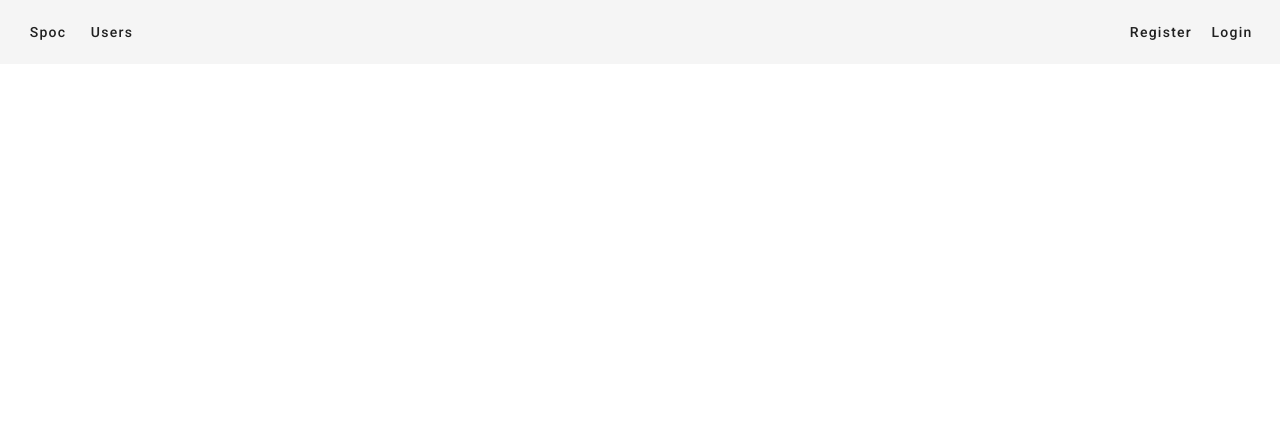
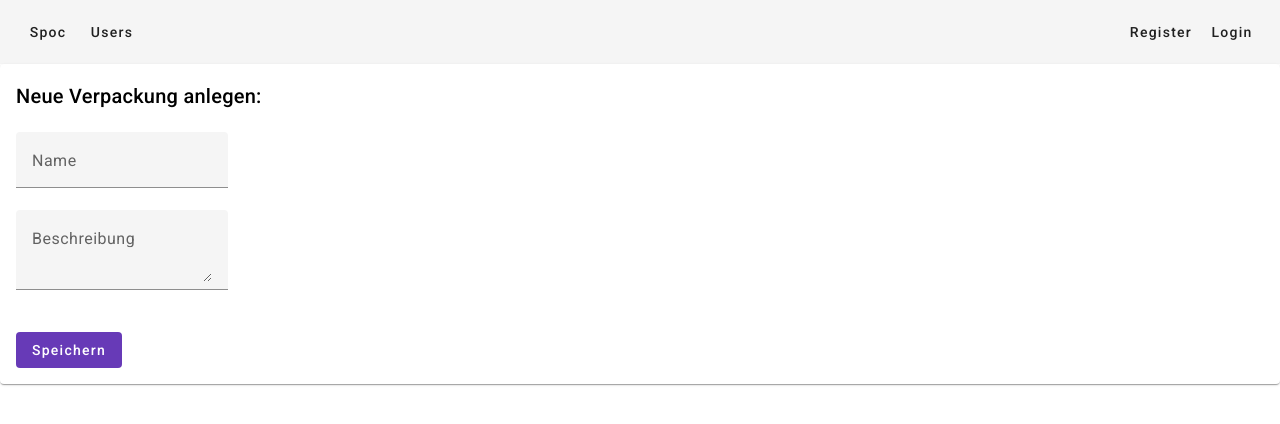
Before and after one commit to cmh1506/spociii-frontend, an Angular app: page /verpackung in a window 1280 px wide. Before the commit this address led to /. Shown: the top 424 px of the page. Built offline with nearby package versions, Linux system fonts and the light colour scheme.

Commit message:
Form angelegt, Cors error

```diff
--- a/src/app/api.service.ts
+++ b/src/app/api.service.ts
@@ -1,5 +1,6 @@
 import {HttpClient} from "@angular/common/http";
 import { Injectable } from "@angular/core";
+import { tick } from "@angular/core/testing";
 import { Observable } from "rxjs";
 import { environment } from "src/environments/environment";
 
@@ -7,7 +8,8 @@ import { environment } from "src/environments/environment";
   providedIn: 'root'
 })
 export class ApiService {
-  path = "https://spociii-backend.azurewebsites.net/"
+  //path = "https://spociii-backend.azurewebsites.net/"
+  path = environment.path
   messages = []
   users = []
   constructor(private httpClient: HttpClient){}
@@ -22,6 +24,14 @@ export class ApiService {
       this.messages = res
     })
   }
+
+  createVerpackung(verpackung: any){
+    console.log(this.path)
+    this.httpClient.post(this.path + '/verpackung', verpackung).subscribe((res: any) => {
+      this.messages = res
+    })
+  }
+
   getUsers() {
     this.httpClient.get(this.path + '/users').subscribe((res: any) => {
       this.users = res
--- a/src/app/app.module.ts
+++ b/src/app/app.module.ts
@@ -23,9 +23,11 @@ import { PostComponent } from './post/post.component';
 import { AuthService } from './auth.service';
 import { AuthInterceptorService } from './auth-interceptor.service';
 import { of } from 'rxjs';
+import { VerpackungFormComponent } from './verpackung-form/verpackung-form.component';
 
 const routes = [
   { path: 'register', component: RegisterComponent },
+  { path: 'verpackung', component: VerpackungFormComponent },
   { path: 'login', component: LoginComponent },
   {
     path: 'users',
@@ -47,7 +49,8 @@ const routes = [
     LoginComponent,
     UsersComponent,
     ProfileComponent,
-    PostComponent
+    PostComponent,
+    VerpackungFormComponent
   ],
   imports: [
     BrowserModule,
--- a/src/app/auth.service.ts
+++ b/src/app/auth.service.ts
@@ -7,7 +7,8 @@ import { Router } from '@angular/router';
   providedIn: 'root'
 })
 export class AuthService {
-  path = "https://spociii-backend.azurewebsites.net/auth"
+  //path = "https://spociii-backend.azurewebsites.net/auth"
+  path = environment.path + "/auth"
 
   TOKEN: string = 'token'
 
--- a/src/app/post/post.component.ts
+++ b/src/app/post/post.component.ts
@@ -7,7 +7,7 @@ import { ApiService } from '../api.service';
   styleUrls: ['./post.component.css']
 })
 export class PostComponent {
-  postMsg: any = "Fuck it."
+  postMsg: any = ""
 
   constructor(public apiService: ApiService) { }
 
--- a/src/app/register/register.component.ts
+++ b/src/app/register/register.component.ts
@@ -15,7 +15,6 @@ export class RegisterComponent {
     description: ''
   }
   post() {
-    console.log(this.registerData)
     this.authService.registerUser(this.registerData)
   }
 }
--- /dev/null
+++ b/src/app/verpackung-form/verpackung-form.component.html
@@ -0,0 +1,27 @@
+<mat-card>
+  <mat-card-header>
+    <mat-card-title>
+      Neue Verpackung anlegen:
+    </mat-card-title>
+  </mat-card-header>
+  <mat-card-content>
+    <form novalidate class="register-form" name="register-form">
+
+      <br>
+      <mat-form-field class="register-full-width">
+        <mat-label>Name</mat-label>
+        <input matInput [(ngModel)]="verpackungData.name" name="name" placeholder="name" type="name">
+      </mat-form-field>
+      <br>
+      <mat-form-field class="register-full-width">
+        <mat-label>Beschreibung</mat-label>
+        <textarea matInput [(ngModel)]="verpackungData.beschreibung" name="description" placeholder="description"
+          type="description"></textarea>
+      </mat-form-field>
+      <br>
+      <br>
+
+      <button (click)="save()" mat-flat-button color="primary">Speichern</button>
+    </form>
+  </mat-card-content>
+</mat-card>
--- /dev/null
+++ b/src/app/verpackung-form/verpackung-form.component.ts
@@ -0,0 +1,21 @@
+import { Component } from '@angular/core';
+import { ApiService } from '../api.service';
+
+@Component({
+  selector: 'app-verpackung-form',
+  templateUrl: './verpackung-form.component.html',
+  styleUrls: ['./verpackung-form.component.css']
+})
+export class VerpackungFormComponent {
+  constructor(public apiService: ApiService) { }
+
+  verpackungData = {
+    name: '',
+    beschreibung: ''
+  }
+
+  save() {
+    this.apiService.createVerpackung(this.verpackungData)
+  }
+
+}
```
Also changed, not shown: src/app/verpackung-form/verpackung-form.component.css (added).
